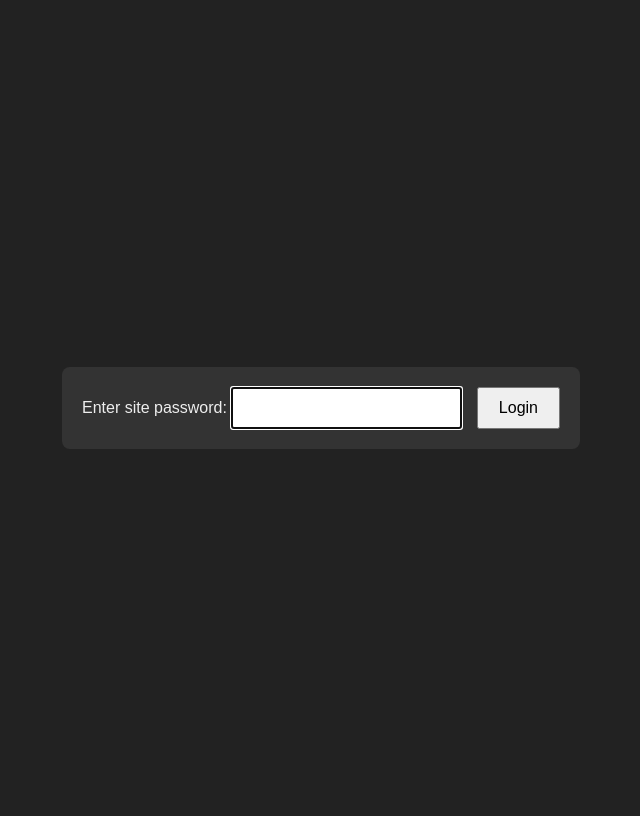
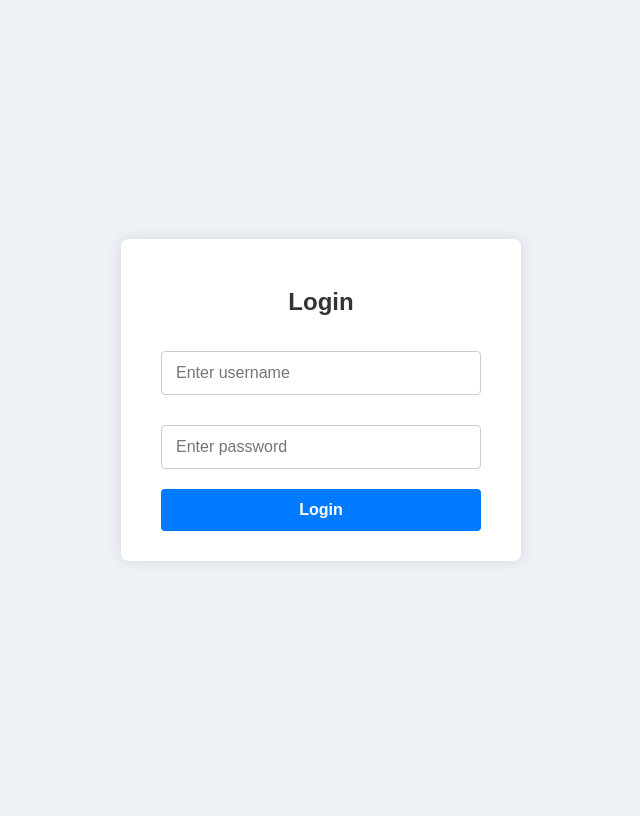
Before and after one commit to viekaslinkki1/testing, a Flask app: page /login in a window 1280 px wide. Shown: the whole page, without its empty margins (319-959 px from the left). After the commit the page ends 561 px from the top, so only its background shows below. Run offline with Flask 3, Linux system fonts and the light colour scheme.

Commit message:
Update login.html

```diff
--- a/templates/login.html
+++ b/templates/login.html
@@ -1,24 +1,76 @@
 <!DOCTYPE html>
-<html lang="en">
+<html>
 <head>
-<meta charset="UTF-8" />
-<title>Login</title>
-<style>
-  body { font-family: Arial, sans-serif; background:#222; color:#eee; display:flex; justify-content:center; align-items:center; height:100vh; }
-  form { background:#333; padding:20px; border-radius:8px; }
-  input[type=password] { padding:10px; font-size:16px; }
-  input[type=submit] { padding:10px 20px; font-size:16px; margin-left:10px; cursor:pointer; }
-  .error { color:#f88; margin-top:10px; }
-</style>
+  <title>Login - Public Chat Room</title>
+  <style>
+    body {
+      font-family: Arial, sans-serif;
+      background: #eef2f7;
+      display: flex;
+      justify-content: center;
+      align-items: center;
+      height: 100vh;
+      margin: 0;
+    }
+    #login-container {
+      background: white;
+      padding: 30px 40px;
+      border-radius: 8px;
+      box-shadow: 0 0 15px rgba(0,0,0,0.1);
+      width: 320px;
+      text-align: center;
+    }
+    h2 {
+      margin-bottom: 25px;
+      color: #333;
+    }
+    input[type="text"], input[type="password"] {
+      width: 100%;
+      padding: 12px 14px;
+      margin: 10px 0 20px 0;
+      border: 1px solid #ccc;
+      border-radius: 4px;
+      font-size: 16px;
+      outline: none;
+      box-sizing: border-box;
+      transition: border-color 0.3s;
+    }
+    input[type="text"]:focus, input[type="password"]:focus {
+      border-color: #007bff;
+    }
+    button {
+      width: 100%;
+      padding: 12px 0;
+      background-color: #007bff;
+      color: white;
+      font-size: 16px;
+      font-weight: bold;
+      border: none;
+      border-radius: 4px;
+      cursor: pointer;
+      transition: background-color 0.3s;
+    }
+    button:hover {
+      background-color: #0056b3;
+    }
+    .error {
+      color: #b00020;
+      margin-bottom: 15px;
+      font-weight: bold;
+    }
+  </style>
 </head>
 <body>
-  <form method="POST" action="/login">
-    <label>Enter site password: </label>
-    <input type="password" name="password" required autofocus />
-    <input type="submit" value="Login" />
+  <div id="login-container">
+    <h2>Login</h2>
     {% if error %}
-      <div class="error">{{ error }}</div>
+      <div class="error" role="alert">{{ error }}</div>
     {% endif %}
-  </form>
+    <form action="{{ url_for('login') }}" method="post" aria-label="Login form">
+      <input type="text" name="username" placeholder="Enter username" required autocomplete="username" aria-required="true" />
+      <input type="password" name="password" placeholder="Enter password" required autocomplete="current-password" aria-required="true" />
+      <button type="submit">Login</button>
+    </form>
+  </div>
 </body>
 </html>
```
